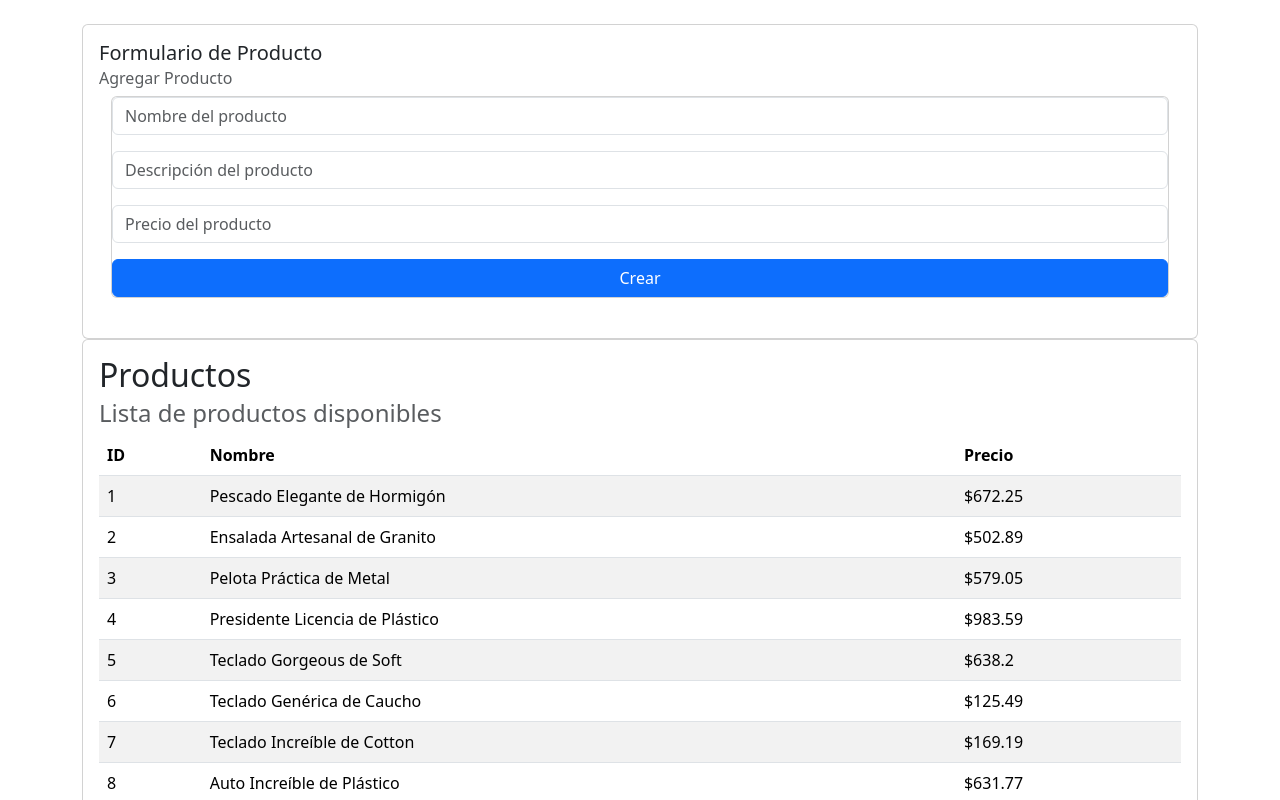
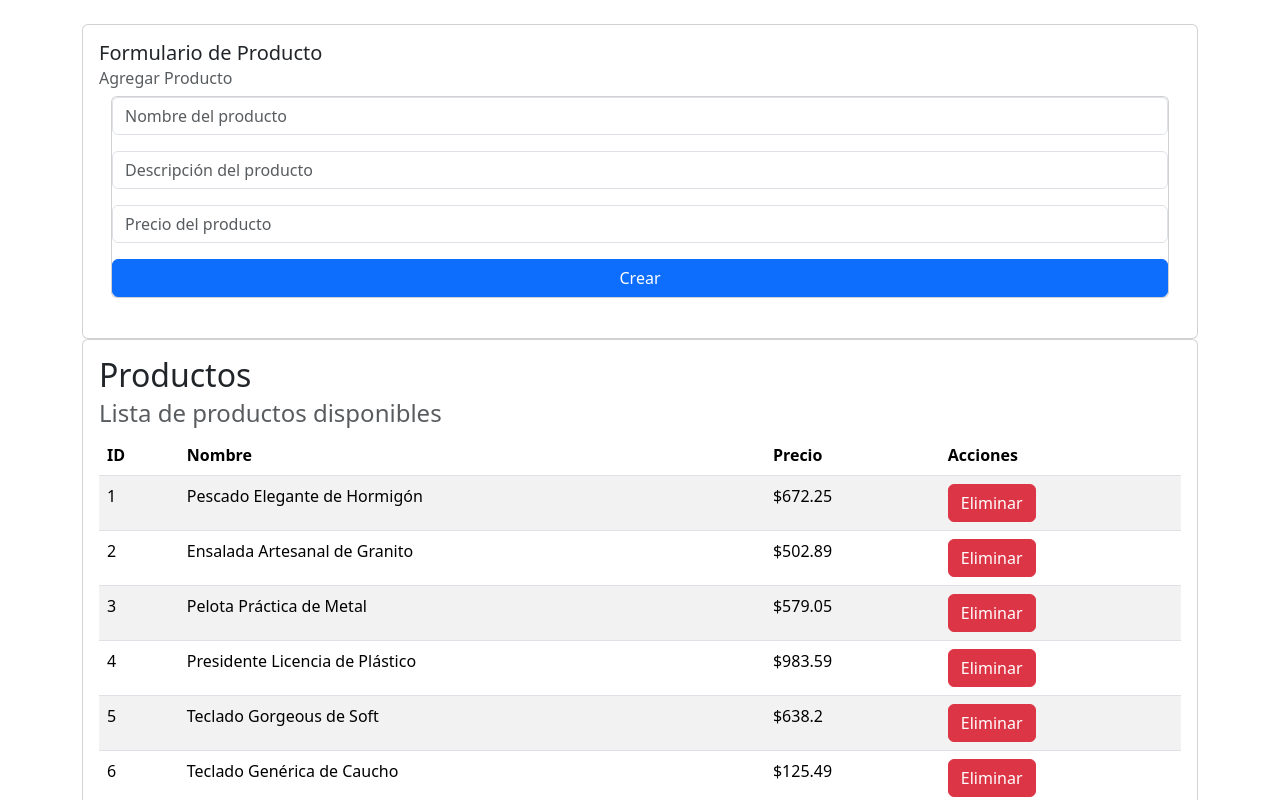
Before and after one commit to zutjmx/crudjpa-app, a React (Vite) app: page / in a window 1280 px wide. Shown: the top 800 px of the page. Built offline with nearby package versions, Linux system fonts and the light colour scheme.

Commit message:
Add delete confirmation dialog to product removal functionality

```diff
--- a/src/components/ProductoApp.jsx
+++ b/src/components/ProductoApp.jsx
@@ -4,6 +4,7 @@ import PropTypes from "prop-types";
 import { listProductos,generaNumeroAleatorio } from '../services/ProductoService';
 import { ProductoGrid } from "./ProductoGrid";
 import { ProductoFormulario } from "./ProductoFormulario";
+import Swal from "sweetalert2";
 
 export const ProductoApp = ({titulo='', subtitulo=''}) => {
 
@@ -37,6 +38,28 @@ export const ProductoApp = ({titulo='', subtitulo=''}) => {
 
     }
 
+    const handlerEliminarProducto = (id) => {
+        Swal.fire({
+            title: '¿Estás seguro?',
+            text: "¡No podrás revertir esto!",
+            icon: 'warning',
+            showCancelButton: true,
+            confirmButtonColor: '#3085d6',
+            cancelButtonColor: '#d33',
+            confirmButtonText: 'Sí, eliminarlo!',
+            cancelButtonText: 'Cancelar'
+        }).then((result) => {
+            if (result.isConfirmed) {
+                const productosActualizados = productos.filter(producto => producto.id !== id);
+                setProductos(productosActualizados);
+                Swal.fire('¡Eliminado!',
+                    'El producto ha sido eliminado.',
+                    'success'
+                );
+            }
+        });
+    }
+
     return (
         <>
             <div className="container mt-4 mb-4">
@@ -51,7 +74,7 @@ export const ProductoApp = ({titulo='', subtitulo=''}) => {
                     <div className="card-body">
                         <h2 className="card-title">{titulo}</h2>
                         <h4 className="card-subtitle mb-2 text-body-secondary">{subtitulo}</h4>
-                        <ProductoGrid productos={productos} />
+                        <ProductoGrid productos={productos} onBorrarProducto={handlerEliminarProducto} />
                     </div>
                 </div>
             </div>
--- a/src/components/ProductoDetalle.jsx
+++ b/src/components/ProductoDetalle.jsx
@@ -1,15 +1,21 @@
 import PropTypes from "prop-types";
 
-export const ProductoDetalle = ({ producto = {} }) => {
+export const ProductoDetalle = ({ producto = {}, onBorrar }) => {
   return (
     <tr key={producto.id}>
         <td>{producto.id}</td>
         <td>{producto.nombre}</td>
         <td>${producto.precio}</td>
+        <td>
+            <button className="btn btn-danger" onClick={() => onBorrar(producto.id)}>
+                Eliminar
+            </button>
+        </td>
     </tr>
   );
 }
 
 ProductoDetalle.propTypes = {
-    producto: PropTypes.object.isRequired
+    producto: PropTypes.object.isRequired,
+    onBorrar: PropTypes.func.isRequired
 };
--- a/src/components/ProductoGrid.jsx
+++ b/src/components/ProductoGrid.jsx
@@ -1,7 +1,7 @@
 import PropTypes from "prop-types";
 import { ProductoDetalle } from "./ProductoDetalle";
 
-export const ProductoGrid = ({ productos = [] }) => {
+export const ProductoGrid = ({ productos = [], onBorrarProducto }) => {
   return (
     <table className="table table-striped">
         <thead>
@@ -9,11 +9,12 @@ export const ProductoGrid = ({ productos = [] }) => {
                 <th>ID</th>
                 <th>Nombre</th>
                 <th>Precio</th>
+                <th>Acciones</th>
             </tr>
         </thead>
         <tbody>
             {productos.map(producto => (
-                    <ProductoDetalle key={producto.id} producto={producto} />
+                    <ProductoDetalle key={producto.id} producto={producto} onBorrar={onBorrarProducto} />
                 )
             )
             }
```
